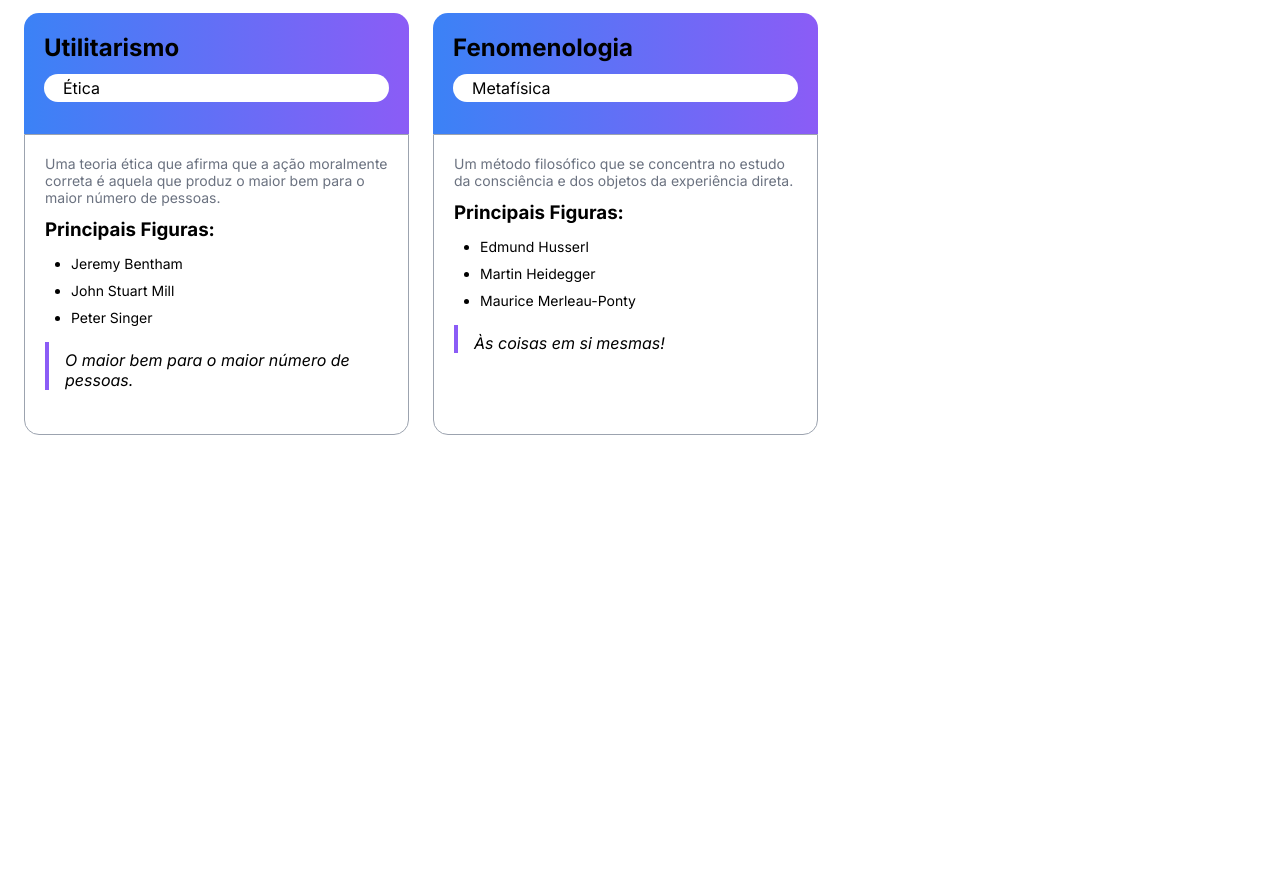
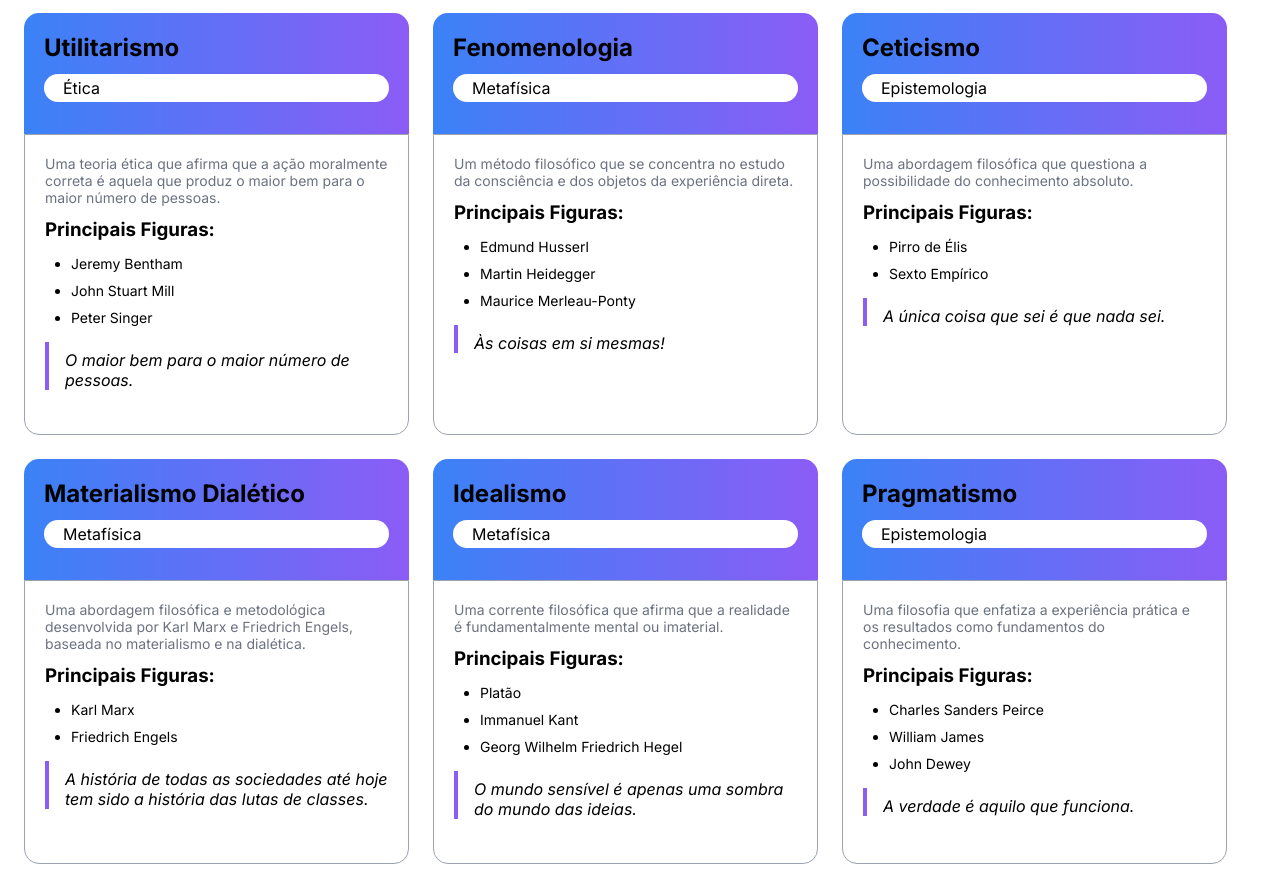
Before and after one commit to EvandroRodCoelho/philosophies, an Angular app: page / in a window 1280 px wide. Shown: the part 840-1726 px from the top of the page. Before the commit the page ends 1287 px from the top, so only its background shows below. Built offline with nearby package versions, Linux system fonts and the light colour scheme.

Commit message:
chore: Add new datas

```diff
--- a/src/app/mock/philosophiesData.ts
+++ b/src/app/mock/philosophiesData.ts
@@ -46,4 +46,45 @@ export const philosophiesData: Philosophies = [
     ],
     quote: 'Às coisas em si mesmas!',
   },
+  {
+    name: 'Ceticismo',
+    type: 'epistemology',
+    description:
+      'Uma abordagem filosófica que questiona a possibilidade do conhecimento absoluto.',
+    key_figures: ['Pirro de Élis', 'Sexto Empírico'],
+    quote: 'A única coisa que sei é que nada sei.',
+  },
+  {
+    name: 'Materialismo Dialético',
+    type: 'metaPhysics',
+    description:
+      'Uma abordagem filosófica e metodológica desenvolvida por Karl Marx e Friedrich Engels, baseada no materialismo e na dialética.',
+    key_figures: ['Karl Marx', 'Friedrich Engels'],
+    quote:
+      'A história de todas as sociedades até hoje tem sido a história das lutas de classes.',
+  },
+  {
+    name: 'Idealismo',
+    type: 'metaPhysics',
+    description:
+      'Uma corrente filosófica que afirma que a realidade é fundamentalmente mental ou imaterial.',
+    key_figures: ['Platão', 'Immanuel Kant', 'Georg Wilhelm Friedrich Hegel'],
+    quote: 'O mundo sensível é apenas uma sombra do mundo das ideias.',
+  },
+  {
+    name: 'Pragmatismo',
+    type: 'epistemology',
+    description:
+      'Uma filosofia que enfatiza a experiência prática e os resultados como fundamentos do conhecimento.',
+    key_figures: ['Charles Sanders Peirce', 'William James', 'John Dewey'],
+    quote: 'A verdade é aquilo que funciona.',
+  },
+  {
+    name: 'Contractualismo',
+    type: 'ethics',
+    description:
+      'Uma teoria ética e política que defende que a moralidade e a legitimidade política derivam de um contrato social.',
+    key_figures: ['Thomas Hobbes', 'John Locke', 'Jean-Jacques Rousseau'],
+    quote: 'O homem nasce livre, mas em toda parte encontra-se acorrentado.',
+  },
 ];
```
